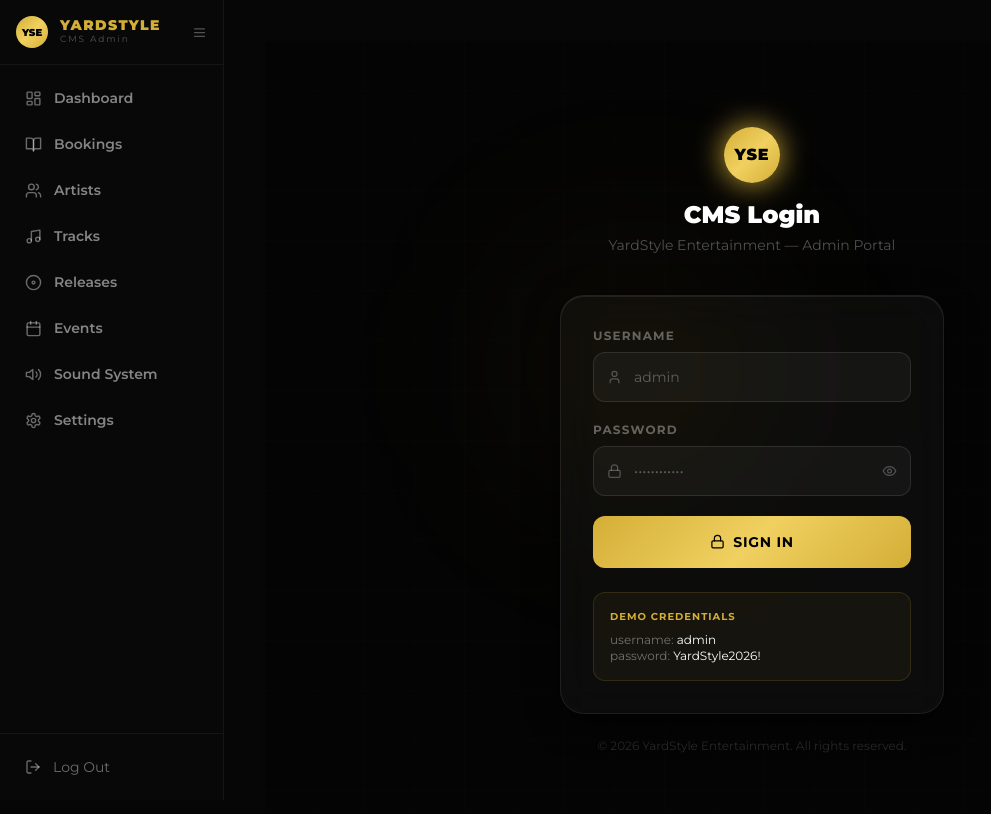
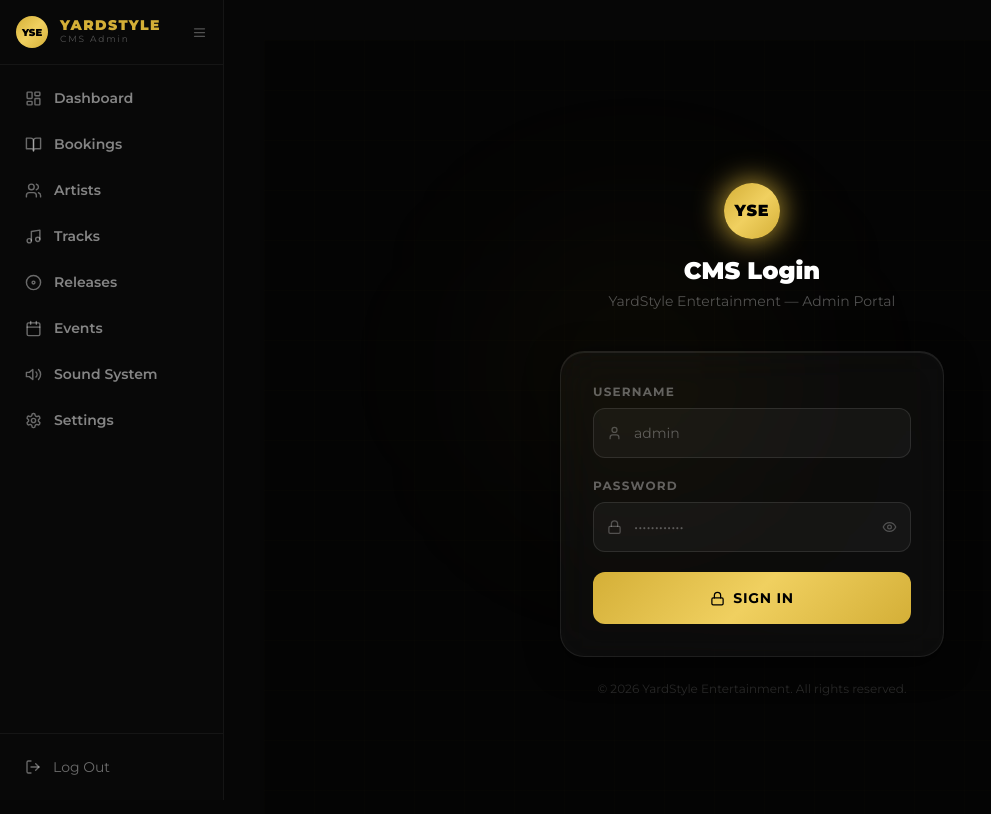
Before and after one commit to groupmalware78/yse, a Next.js app: page /admin/login in a window 1280 px wide. Shown: the top 814 px of the page, without its empty margins (0-991 px from the left). Built offline with nearby package versions, Linux system fonts and the light colour scheme; no server answers; a web font is replaced by a local one.

Commit message:
remove demo creds

```diff
--- a/app/admin/login/page.tsx
+++ b/app/admin/login/page.tsx
@@ -128,11 +128,11 @@ function LoginForm() {
           </form>
 
           {/* Demo credentials hint */}
-          <div className="mt-6 p-4 rounded-xl bg-gold/5 border border-gold/15">
+          {/* <div className="mt-6 p-4 rounded-xl bg-gold/5 border border-gold/15">
             <p className="text-gold text-[10px] font-bold tracking-widest uppercase mb-2">Demo Credentials</p>
             <p className="text-white/40 text-xs font-mono">username: <span className="text-white">admin</span></p>
             <p className="text-white/40 text-xs font-mono">password: <span className="text-white">YardStyle2026!</span></p>
-          </div>
+          </div> */}
         </div>
 
         <p className="text-center text-white/15 text-xs mt-6">
```
Also changed, not shown: .claude/settings.json (added), .claude/settings.local.json.
